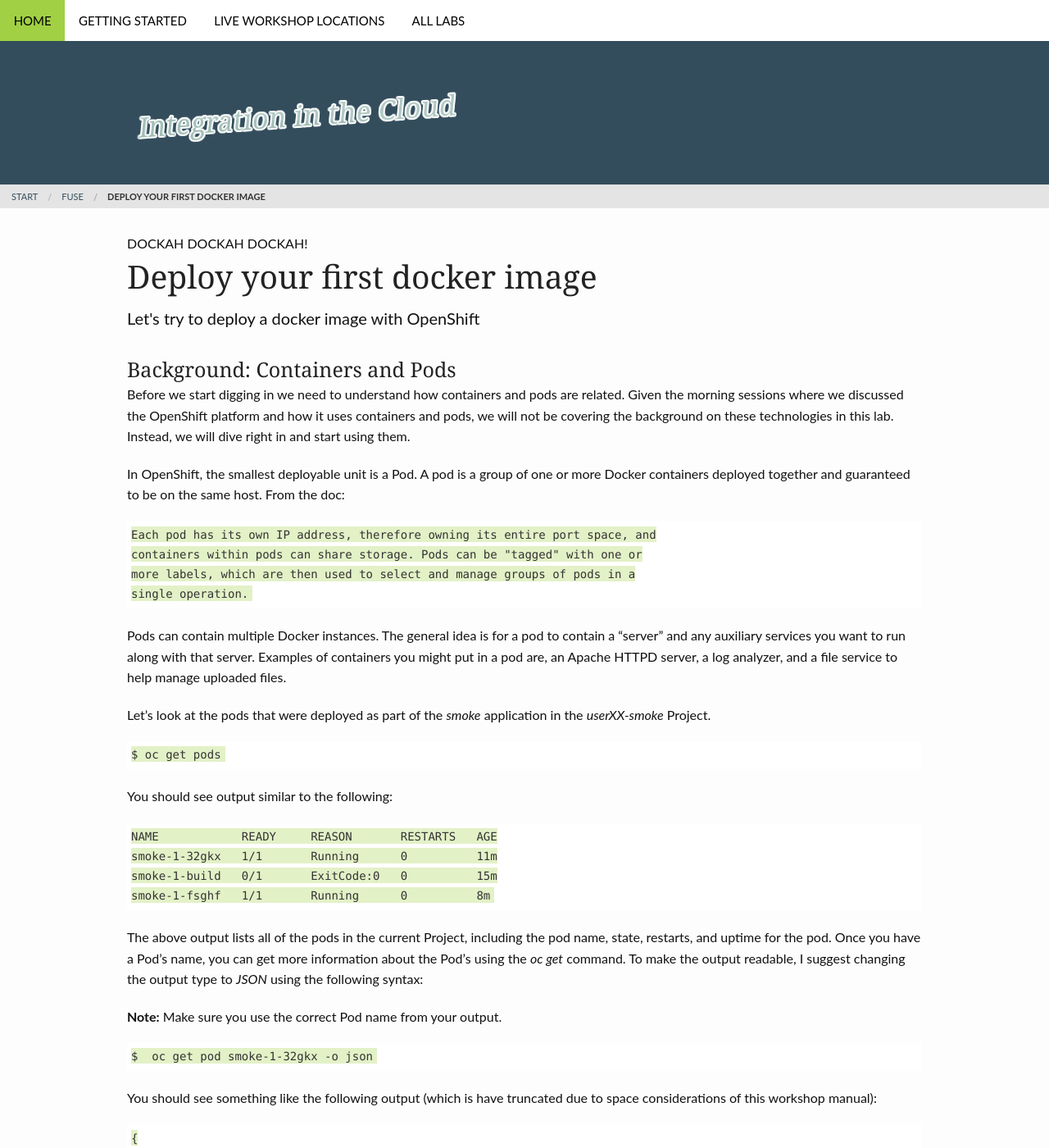
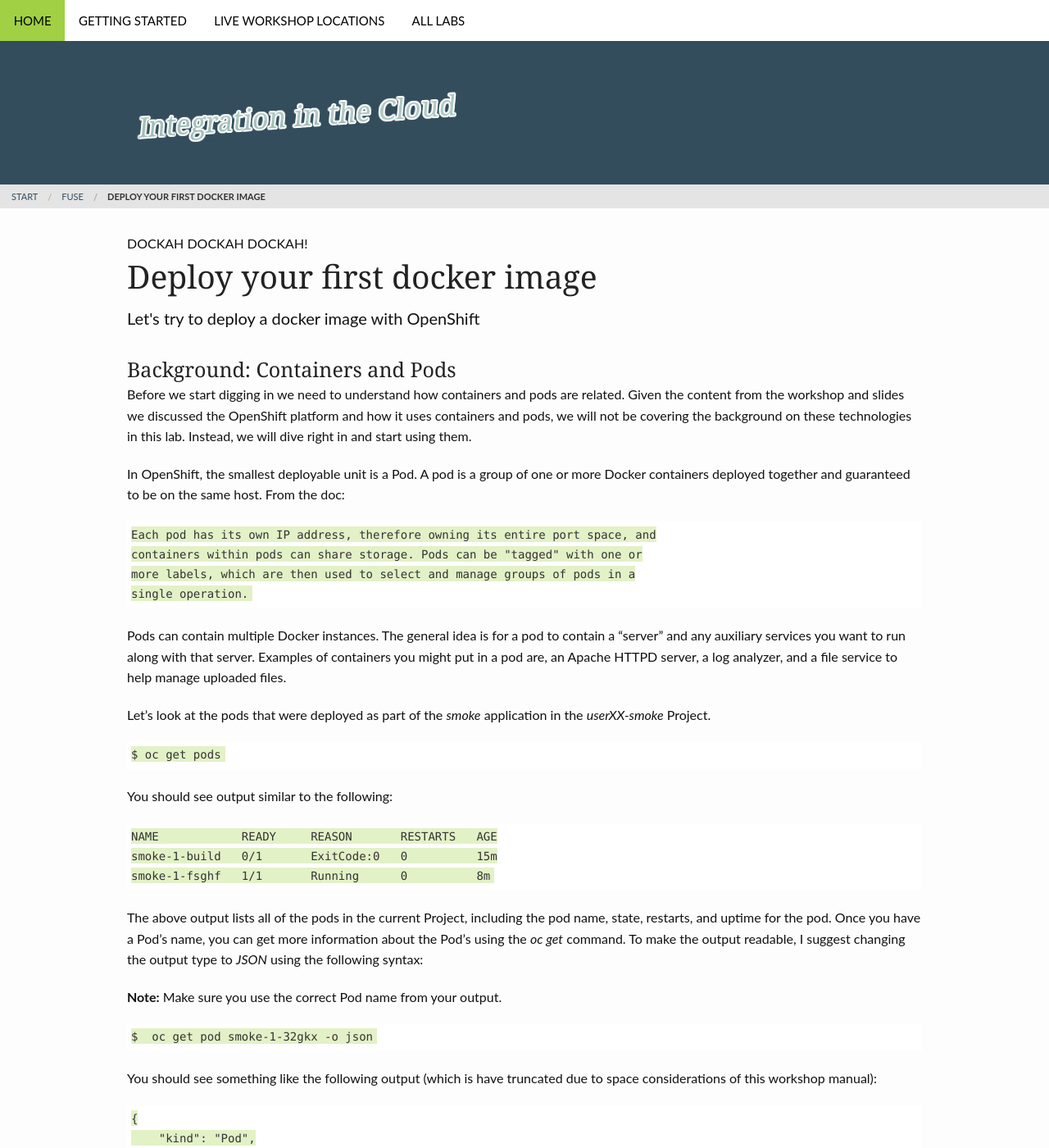
Before and after one commit to RedHatWorkshops/fuse-on-openshift, a Jekyll site: the page built from _posts/explore/2014-08-01-deploy-first-docker-image.md, in a window 1280 px wide and 1400 px high. Shown: the whole window at 82% size. Built offline with Jekyll 4.4.1, drawn with Linux system fonts in a browser that asks for light colours.

Commit message:
fixed up the docker image deploy lab

```diff
--- a/_posts/explore/2014-08-01-deploy-first-docker-image.md
+++ b/_posts/explore/2014-08-01-deploy-first-docker-image.md
@@ -13,7 +13,7 @@
 ### Background: Containers and Pods
 
 Before we start digging in we need to understand how containers and pods are
-related. Given the morning sessions where we discussed the OpenShift platform
+related. Given the content from the workshop and slides we discussed the OpenShift platform
 and how it uses containers and pods, we will not be covering the background on
 these technologies in this lab.  Instead, we will dive right in and start using
 them.
@@ -40,7 +40,6 @@
 You should see output similar to the following:
 
     NAME            READY     REASON       RESTARTS   AGE
-    smoke-1-32gkx   1/1       Running      0          11m
     smoke-1-build   0/1       ExitCode:0   0          15m
     smoke-1-fsghf   1/1       Running      0          8m
 
```
